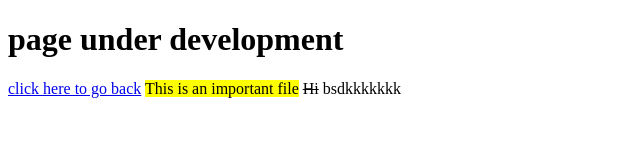
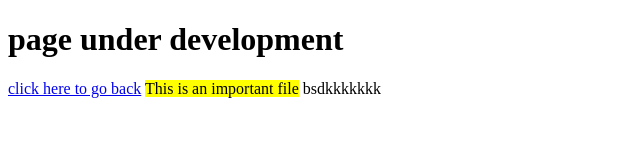
Before and after one commit to knmonishgh/The4walls, a plain HTML site: page about.html in a window 1280 px wide. Shown: the full height of the page, 0-640 px from the left. Drawn offline with Linux system fonts and the light colour scheme.

Commit message:
Update about.html

```diff
--- a/about.html
+++ b/about.html
@@ -10,7 +10,6 @@
     <h1>page under development</h1>
     <a href="index.html">click here to go back</a>
     <mark>This is an important file</mark>
-    <del>Hi</del>
     bsdkkkkkkk
 </body>
 </html>
```
